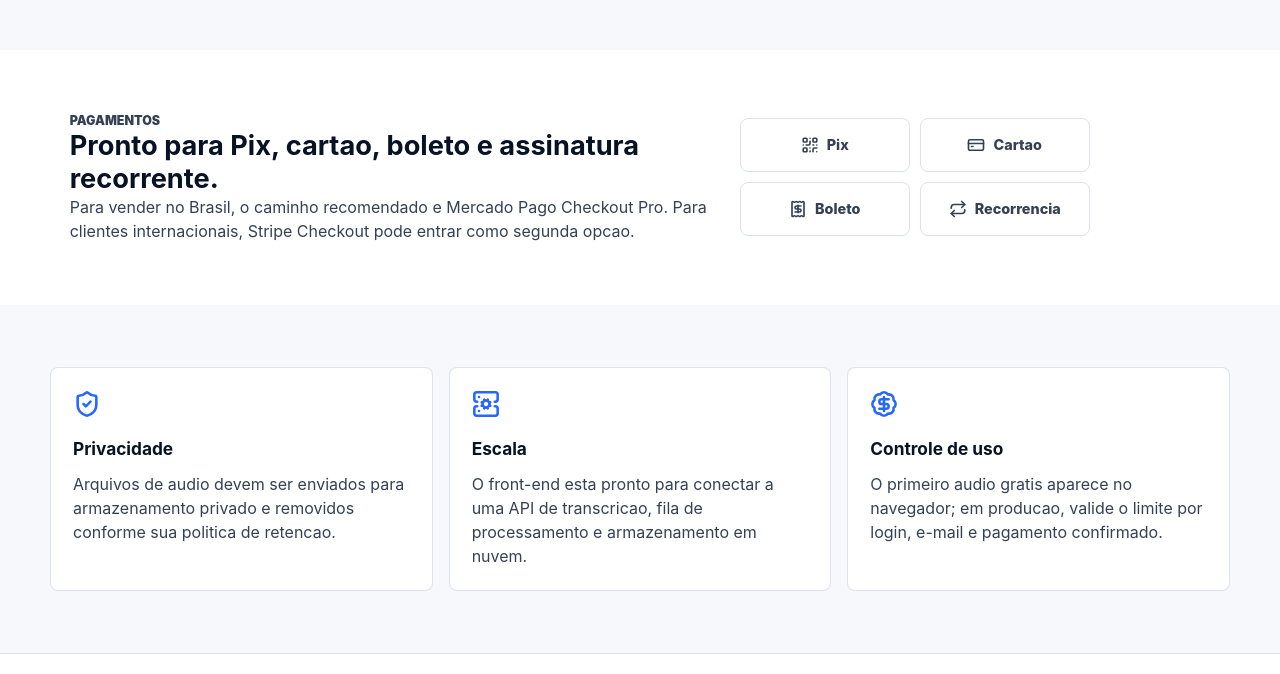
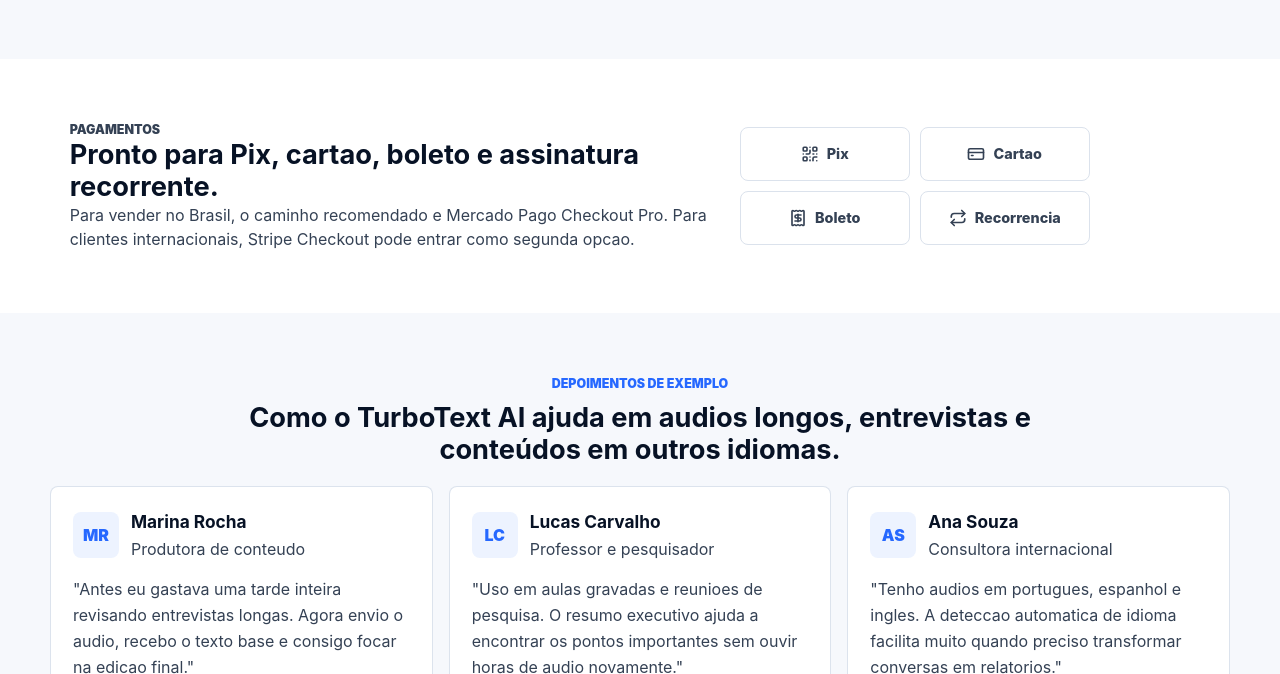
Before and after one commit to alinevicentedev-cell/TurboText-AI, a website: page index.html in a window 1280 px wide. Shown: the part 2058-2732 px from the top of the page. Drawn offline with nearby package versions, Linux system fonts and the light colour scheme.

Commit message:
Atualizar logo menu e depoimentos

```diff
--- a/index.html
+++ b/index.html
@@ -15,19 +15,20 @@
     <title>TurboText AI | Audio longo em texto preciso</title>
     <link rel="icon" href="assets/logo.jpg" />
     <link rel="manifest" href="site.webmanifest" />
-    <link rel="stylesheet" href="styles.css?v=20260628-logo" />
+    <link rel="stylesheet" href="styles.css?v=20260628-depoimentos" />
+    <link rel="stylesheet" href="fixes.css?v=20260628-depoimentos-logo" />
   </head>
   <body>
     <header class="topbar">
       <a class="brand" href="#transcrever" aria-label="TurboText AI">
-        <img src="assets/logo-compact.svg" alt="TurboText AI" />
+        <img src="assets/logo.jpg" alt="TurboText AI" />
       </a>
 
       <nav class="nav-links" aria-label="Navegacao principal">
         <a href="#transcrever">Transcrever</a>
-        <a href="#precos">Precos</a>
+        <a href="#precos">Preços</a>
         <a href="#pagamentos">Pagamentos</a>
-        <a href="#seguranca">Seguranca</a>
+        <a href="#depoimentos">Depoimentos</a>
       </nav>
 
       <a class="button button-primary button-compact" href="#transcrever">
@@ -200,7 +201,7 @@
 
       <section class="pricing-band" id="precos">
         <div class="section-heading">
-          <p class="eyebrow">Precos de lancamento</p>
+          <p class="eyebrow">Preços de lançamento</p>
           <h2>Modelo simples: o primeiro audio e gratis, depois voce paga pelo volume.</h2>
         </div>
 
@@ -296,22 +297,47 @@
         </div>
       </section>
 
-      <section class="security-band" id="seguranca">
-        <div class="security-grid">
-          <article>
-            <i data-lucide="shield-check" aria-hidden="true"></i>
-            <h3>Privacidade</h3>
-            <p>Arquivos de audio devem ser enviados para armazenamento privado e removidos conforme sua politica de retencao.</p>
+      <section class="testimonial-band" id="depoimentos">
+        <div class="section-heading compact">
+          <p class="eyebrow">Depoimentos de exemplo</p>
+          <h2>Como o TurboText AI ajuda em audios longos, entrevistas e conteúdos em outros idiomas.</h2>
+        </div>
+        <div class="testimonial-grid">
+          <article class="testimonial-card">
+            <div class="testimonial-top">
+              <span class="testimonial-avatar">MR</span>
+              <div>
+                <h3>Marina Rocha</h3>
+                <p>Produtora de conteudo</p>
+              </div>
+            </div>
+            <blockquote>
+              "Antes eu gastava uma tarde inteira revisando entrevistas longas. Agora envio o audio, recebo o texto base e consigo focar na edicao final."
+            </blockquote>
           </article>
-          <article>
-            <i data-lucide="server-cog" aria-hidden="true"></i>
-            <h3>Escala</h3>
-            <p>O front-end esta pronto para conectar a uma API de transcricao, fila de processamento e armazenamento em nuvem.</p>
+          <article class="testimonial-card">
+            <div class="testimonial-top">
+              <span class="testimonial-avatar">LC</span>
+              <div>
+                <h3>Lucas Carvalho</h3>
+                <p>Professor e pesquisador</p>
+              </div>
+            </div>
+            <blockquote>
+              "Uso em aulas gravadas e reunioes de pesquisa. O resumo executivo ajuda a encontrar os pontos importantes sem ouvir horas de audio novamente."
+            </blockquote>
           </article>
-          <article>
-            <i data-lucide="badge-dollar-sign" aria-hidden="true"></i>
-            <h3>Controle de uso</h3>
-            <p>O primeiro audio gratis aparece no navegador; em producao, valide o limite por login, e-mail e pagamento confirmado.</p>
+          <article class="testimonial-card">
+            <div class="testimonial-top">
+              <span class="testimonial-avatar">AS</span>
+              <div>
+                <h3>Ana Souza</h3>
+                <p>Consultora internacional</p>
+              </div>
+            </div>
+            <blockquote>
+              "Tenho audios em portugues, espanhol e ingles. A deteccao automatica de idioma facilita muito quando preciso transformar conversas em relatorios."
+            </blockquote>
           </article>
         </div>
       </section>
@@ -346,7 +372,7 @@
     <div class="toast" id="toast" role="status" aria-live="polite"></div>
 
     <footer class="footer">
-      <img src="assets/logo-compact.svg" alt="TurboText AI" />
+      <img src="assets/logo.jpg" alt="TurboText AI" />
       <div>
         <p>TurboText AI. Audio longo, texto preciso, resultados rapidos.</p>
         <p class="developer-credit">Desenvolvido por Aline Flores</p>
```
